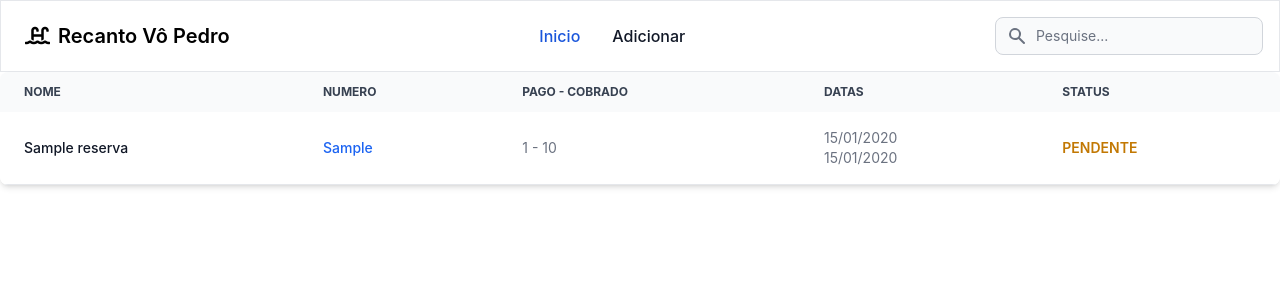
After one commit to JoBuzzo/recanto-vo-pedro-php, a PHP site: page /VIEW/lista.php in a window 1280 px wide. The commit adds this page. Shown: the top 300 px of the page. Run offline with PHP 8.4, Linux system fonts and the light colour scheme; tables that the repository leaves empty hold one stand-in row (values such as "Sample post"); some libraries are stand-ins or nearby versions.

Commit message:
Lista e criar
Mexer no campo data podendo ser nulo

```diff
--- a/BLL/ReservaBLL.php
+++ b/BLL/ReservaBLL.php
@@ -1,9 +1,11 @@
 <?php
+
 namespace BLL;
 
 include_once '../DAL/ReservaDAL.php';
 include_once '../MODEL/reserva.php';
 
+use DAL\Conexao;
 use DAL\ReservaDAL;
 use MODEL\Reserva;
 
@@ -16,9 +18,37 @@ class ReservaBLL
         $this->reservaDAL = new ReservaDAL();
     }
 
+
+    public function listar()
+    {
+        return $this->reservaDAL->listar();
+    }
+
+
     public function inserir(Reserva $reserva)
     {
         $errors = [];
+
+        $primeiroDia = strtotime($reserva->getPrimeiroDia());
+        if ($reserva->getUltimoDia()) {
+            $ultimoDia = strtotime($reserva->getUltimoDia());
+        }
+
+        if (isset($ultimoDia) && $primeiroDia >= $ultimoDia) {
+            $errors[] = "O primeiro dia deve ser anterior ao último dia.";
+        }
+
+        if ($this->existeReservaComPrimeiroDia($reserva->getPrimeiroDia())) {
+            $errors[] = "Ja possui reservas com a data do primeiro dia.";
+        }
+
+        if (isset($ultimoDia) && $this->existeReservaComMesmoUltimoDia($reserva->getUltimoDia())) {
+            $errors[] = "Ja possui reservas com a data do ultimo dia.";
+        }
+
+        if (strlen($reserva->getDescricao()) < 5) {
+            $errors[] = "A descrição deve ter no mínimo 5 caracteres.";
+        }
 
         if (strlen($reserva->getNome()) < 3) {
             $errors[] = "O nome deve ter no mínimo 3 caracteres.";
@@ -28,11 +58,12 @@ class ReservaBLL
             $errors[] = "O nome deve ter no máximo 100 caracteres.";
         }
 
+
         if (!preg_match('/^[0-9]{11}$/', $reserva->getNumero())) {
             $errors[] = "O número deve ter exatamente 11 dígitos.";
         }
 
-        if($reserva->getTotalPagar() < $reserva->getPago()){
+        if ($reserva->getTotalPagar() < $reserva->getPago()) {
             $errors[] = "O valor cobrado deve ser maior ou igual ao campo do valor pago pelo cliente.";
         }
 
@@ -43,4 +74,36 @@ class ReservaBLL
 
         $this->reservaDAL->inserir($reserva);
     }
+
+    public function existeReservaComPrimeiroDia($primeiroDia)
+    {
+        $query = "SELECT COUNT(*) FROM reserva WHERE primeiroDia = :primeiroDia OR ultimoDia = :primeiroDia";
+        $conexao = Conexao::conectar();
+
+        $stmt = $conexao->prepare($query);
+        $stmt->bindParam(':primeiroDia', $primeiroDia);
+        $stmt->execute();
+
+        $count = $stmt->fetchColumn();
+
+        $conexao = Conexao::desconectar();
+
+        return $count > 0;
+    }
+
+    public function existeReservaComMesmoUltimoDia($ultimoDia)
+    {
+        $query = "SELECT COUNT(*) FROM reserva WHERE ultimoDia = :ultimoDia OR primeiroDia = :ultimoDia";
+        $conexao = Conexao::conectar();
+
+        $stmt = $conexao->prepare($query);
+        $stmt->bindParam(':ultimoDia', $ultimoDia);
+        $stmt->execute();
+
+        $count = $stmt->fetchColumn();
+
+        $conexao = Conexao::desconectar();
+
+        return $count > 0;
+    }
 }
--- a/DAL/ReservaDAL.php
+++ b/DAL/ReservaDAL.php
@@ -4,24 +4,55 @@ namespace DAL;
 
 require_once '../DAL/conexao.php';
 include_once '../MODEL/reserva.php';
+require_once '../ENUM/ReservaStatus.php';
 
 
 use \Model\Reserva;
 use DAL\Conexao;
+use \Enum\ReservaStatus;
 
 class ReservaDAL {
 
-    public function todos() {
+    public function listar()
+     {
+        $conexao = Conexao::conectar();
+        $sql = "SELECT * FROM `reserva` ORDER BY primeiroDia;";
 
+        $resultado = $conexao->query($sql);
+
+        $conexao = Conexao::desconectar();
+
+        foreach($resultado as $r){
+            $reserva = new Reserva;
+            $reserva->setId($r['id']);
+            $reserva->setNome($r['nome']);
+            $reserva->setNumero($r['numero']);
+            $reserva->setPago($r['pago']);
+            $reserva->setTotalPagar($r['totalPagar']);
+            $reserva->setDescricao($r['descricao']);
+            $reserva->setPrimeiroDia($r['primeiroDia']);
+            $reserva->setUltimoDia($r['ultimoDia']);
+            $reserva->setStatus(new ReservaStatus($r['status']));
+
+            $listaReservas[] = $reserva;
+        }
+
+        if (isset($listaReservas)) {
+            return $listaReservas;
+        }else {
+            return array();
+        }
     }
 
     public function inserir(Reserva $reserva){
-        $coneccao = Conexao::conectar();
-        $sql = "INSERT INTO `reserva` (`nome`, `numero`, `pago`, `totalPagar`, `status`)
-        VALUES ('{$reserva->getNome()}', {$reserva->getNumero()}, {$reserva->getPago()}, {$reserva->getTotalPagar()}, '{$reserva->getStatus()->getValue()}')";
+        $conexao = Conexao::conectar();
+        $sql = "INSERT INTO `reserva` (`nome`, `numero`, `pago`, `totalPagar`, `status`, `descricao`, `primeiroDia`, `ultimoDia`)
+        VALUES ('{$reserva->getNome()}', {$reserva->getNumero()}, {$reserva->getPago()}, {$reserva->getTotalPagar()}, '{$reserva->getStatus()->getValue()}', '{$reserva->getDescricao()}', '{$reserva->getPrimeiroDia()}', '{$reserva->getUltimoDia()}')";
 
-        $resultado = $coneccao->query($sql);
-        $coneccao = Conexao::desconectar();
+        $resultado = $conexao->query($sql);
+
+        $conexao = Conexao::desconectar();
+
         return $resultado;
     }
 
--- /dev/null
+++ b/VIEW/lista.php
@@ -0,0 +1,145 @@
+<?php
+
+require_once '../BLL/ReservaBLL.php';
+
+use BLL\ReservaBLL;
+use Enum\ReservaStatus;
+
+
+$bll = new ReservaBLL();
+
+$reservas = $bll->listar();
+
+
+?>
+
+
+<!DOCTYPE html>
+<html lang="pt-br">
+
+<head>
+    <meta charset="UTF-8">
+    <meta http-equiv="X-UA-Compatible" content="IE=edge">
+    <meta name="viewport" content="width=device-width, initial-scale=1.0">
+    <title>Lista de Reservas</title>
+    <link rel="icon" type="image/png" href="/image/piscina.png" />
+
+
+    <link href="https://cdnjs.cloudflare.com/ajax/libs/flowbite/1.6.5/flowbite.min.css" rel="stylesheet" />
+    <link rel="stylesheet" href="https://use.fontawesome.com/releases/v5.3.1/css/all.css">
+
+</head>
+
+<body>
+
+    <nav class="bg-white border border-gray-200 dark:bg-gray-900">
+        <div class="max-w-screen-xl flex flex-wrap items-center justify-between mx-auto p-4">
+            <a href="#" class="flex items-center">
+                <i class="fas fa-swimming-pool text-xl p-2 dark:text-white"></i>
+                <span class="self-center text-xl font-semibold whitespace-nowrap dark:text-white">Recanto Vô Pedro</span>
+            </a>
+            <div class="flex md:order-2">
+                <button type="button" data-collapse-toggle="navbar-search" aria-controls="navbar-search" aria-expanded="false" class="md:hidden text-gray-500 dark:text-gray-400 hover:bg-gray-100 dark:hover:bg-gray-700 focus:outline-none focus:ring-4 focus:ring-gray-200 dark:focus:ring-gray-700 rounded-lg text-sm p-2.5 mr-1">
+                    <svg class="w-5 h-5" aria-hidden="true" fill="currentColor" viewBox="0 0 20 20" xmlns="http://www.w3.org/2000/svg">
+                        <path fill-rule="evenodd" d="M8 4a4 4 0 100 8 4 4 0 000-8zM2 8a6 6 0 1110.89 3.476l4.817 4.817a1 1 0 01-1.414 1.414l-4.816-4.816A6 6 0 012 8z" clip-rule="evenodd"></path>
+                    </svg>
+                </button>
+                <div class="relative hidden md:block">
+                    <div class="absolute inset-y-0 left-0 flex items-center pl-3 pointer-events-none">
+                        <svg class="w-5 h-5 text-gray-500" aria-hidden="true" fill="currentColor" viewBox="0 0 20 20" xmlns="http://www.w3.org/2000/svg">
+                            <path fill-rule="evenodd" d="M8 4a4 4 0 100 8 4 4 0 000-8zM2 8a6 6 0 1110.89 3.476l4.817 4.817a1 1 0 01-1.414 1.414l-4.816-4.816A6 6 0 012 8z" clip-rule="evenodd"></path>
+                        </svg>
+                    </div>
+                    <input type="text" id="search-navbar" class="block w-full p-2 pl-10 text-sm text-gray-900 border border-gray-300 rounded-lg bg-gray-50 focus:ring-blue-500 focus:border-blue-500 dark:bg-gray-700 dark:border-gray-600 dark:placeholder-gray-400 dark:text-white dark:focus:ring-blue-500 dark:focus:border-blue-500" placeholder="Pesquise...">
+                </div>
+                <button data-collapse-toggle="navbar-search" type="button" class="inline-flex items-center p-2 text-sm text-gray-500 rounded-lg md:hidden hover:bg-gray-100 focus:outline-none focus:ring-2 focus:ring-gray-200 dark:text-gray-400 dark:hover:bg-gray-700 dark:focus:ring-gray-600" aria-controls="navbar-search" aria-expanded="false">
+                    <span class="sr-only">Open menu</span>
+                    <svg class="w-6 h-6" aria-hidden="true" fill="currentColor" viewBox="0 0 20 20" xmlns="http://www.w3.org/2000/svg">
+                        <path fill-rule="evenodd" d="M3 5a1 1 0 011-1h12a1 1 0 110 2H4a1 1 0 01-1-1zM3 10a1 1 0 011-1h12a1 1 0 110 2H4a1 1 0 01-1-1zM3 15a1 1 0 011-1h12a1 1 0 110 2H4a1 1 0 01-1-1z" clip-rule="evenodd"></path>
+                    </svg>
+                </button>
+            </div>
+            <div class="items-center justify-between hidden w-full md:flex md:w-auto md:order-1" id="navbar-search">
+                <div class="relative mt-3 md:hidden">
+                    <div class="absolute inset-y-0 left-0 flex items-center pl-3 pointer-events-none">
+                        <svg class="w-5 h-5 text-gray-500" aria-hidden="true" fill="currentColor" viewBox="0 0 20 20" xmlns="http://www.w3.org/2000/svg">
+                            <path fill-rule="evenodd" d="M8 4a4 4 0 100 8 4 4 0 000-8zM2 8a6 6 0 1110.89 3.476l4.817 4.817a1 1 0 01-1.414 1.414l-4.816-4.816A6 6 0 012 8z" clip-rule="evenodd"></path>
+                        </svg>
+                    </div>
+                    <input type="text" id="search-navbar" class="block w-full p-2 pl-10 text-sm text-gray-900 border border-gray-300 rounded-lg bg-gray-50 focus:ring-blue-500 focus:border-blue-500 dark:bg-gray-700 dark:border-gray-600 dark:placeholder-gray-400 dark:text-white dark:focus:ring-blue-500 dark:focus:border-blue-500" placeholder="Search...">
+                </div>
+                <ul class="flex flex-col p-4 md:p-0 mt-4 font-medium border border-gray-100 rounded-lg bg-gray-50 md:flex-row md:space-x-8 md:mt-0 md:border-0 md:bg-white dark:bg-gray-800 md:dark:bg-gray-900 dark:border-gray-700">
+                    <li>
+                        <a href="../VIEW/lista.php" class="block py-2 pl-3 pr-4 text-white bg-blue-700 rounded md:bg-transparent md:text-blue-700 md:p-0 md:dark:text-blue-500" aria-current="page">Inicio</a>
+                    </li>
+                    <li>
+                        <a href="../VIEW/criar.php" class="block py-2 pl-3 pr-4 text-gray-900 rounded hover:bg-gray-100 md:hover:bg-transparent md:hover:text-blue-700 md:p-0 md:dark:hover:text-blue-500 dark:text-white dark:hover:bg-gray-700 dark:hover:text-white md:dark:hover:bg-transparent dark:border-gray-700">Adicionar</a>
+                    </li>
+                </ul>
+            </div>
+        </div>
+    </nav>
+
+
+
+    <?php if ($reservas) : ?>
+        <div class="relative overflow-x-auto shadow-md sm:rounded-lg mt-14 p-14">
+            <table class="w-full text-sm text-left text-gray-500 dark:text-gray-400">
+                <thead class="text-xs text-gray-700 uppercase bg-gray-50 dark:bg-gray-700 dark:text-gray-400">
+                    <tr>
+                        <th scope="col" class="px-6 py-3">
+                            Nome
+                        </th>
+                        <th scope="col" class="px-6 py-3">
+                            Numero
+                        </th>
+                        <th scope="col" class="px-6 py-3">
+                            Pago - Cobrado
+                        </th>
+                        <th scope="col" class="px-6 py-3">
+                            Datas
+                        </th>
+                        <th scope="col" class="px-6 py-3">
+                            Status
+                        </th>
+                    </tr>
+                </thead>
+                <tbody>
+                    <?php foreach ($reservas as $reserva) : ?>
+                        <tr class="bg-white border-b dark:bg-gray-800 dark:border-gray-700">
+                            <th scope="row" class="px-6 py-4 font-medium text-gray-900 whitespace-nowrap dark:text-white">
+                                <?php echo $reserva->getNome(); ?>
+                            </th>
+                            <td class="px-6 py-4">
+                                <a href="<?php echo $reserva->getNumeroLink(); ?>" target="_blank" class="font-medium text-blue-600 dark:text-blue-500 hover:underline">
+                                    <?php echo $reserva->getNumero(); ?>
+                                </a>
+                            </td>
+                            <td class="px-6 py-4">
+                                <?php echo "{$reserva->getPago()} - {$reserva->getTotalPagar()}"; ?>
+                            </td>
+                            <td class="px-6 py-4">
+                                <?php echo "{$reserva->getPrimeiroDiaF()} <br> {$reserva->getUltimoDiaF()}"; ?>
+                            </td>
+                            <td class="px-6 py-4 font-semibold
+                                <?php if ($reserva->getStatus()->getValue() == ReservaStatus::CANCELADO) echo 'text-red-600';
+                                if ($reserva->getStatus()->getValue() == ReservaStatus::PENDENTE) echo 'text-yellow-500';
+                                if ($reserva->getStatus()->getValue() == ReservaStatus::CONFIRMADO) echo 'text-green-600'; ?>">
+                                <?php echo $reserva->getStatus()->getValue(); ?>
+                            </td>
+                        </tr>
+                    <?php endforeach ?>
+                </tbody>
+            </table>
+        </div>
+    <?php else: ?>
+        <div class="flex justify-center mt-14 font-semibold">
+            Nenhuma reserva encontrada :(
+        </div>
+    <?php endif ?>
+
+    <script src="https://cdnjs.cloudflare.com/ajax/libs/flowbite/1.6.5/flowbite.min.js"></script>
+
+</body>
+
+</html>
```
Also changed, not shown: MODEL/reserva.php (+64 -0 lines), VIEW/criar.php (+24 -7 lines), tabelas.sql (+5 -10 lines).
